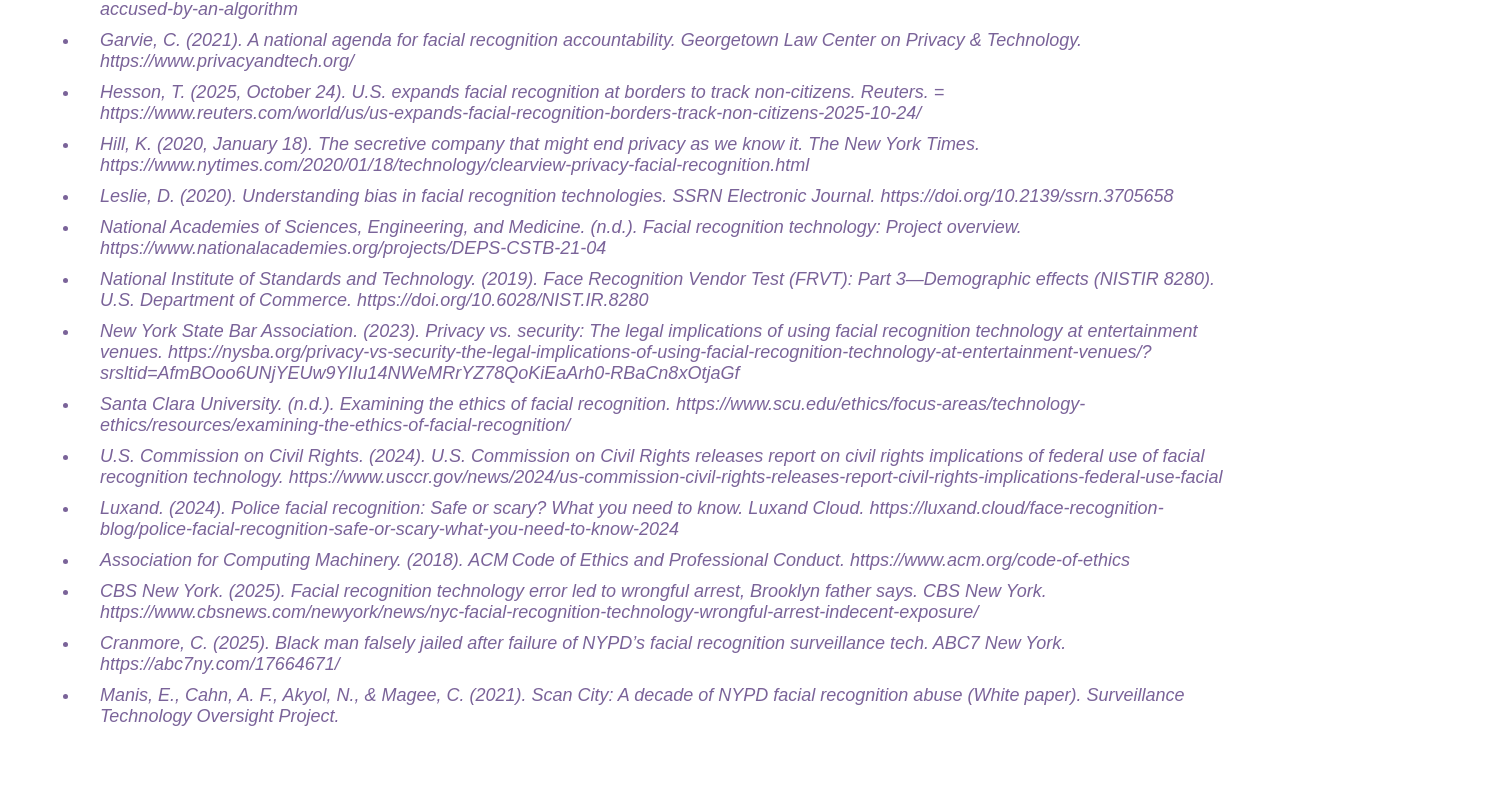
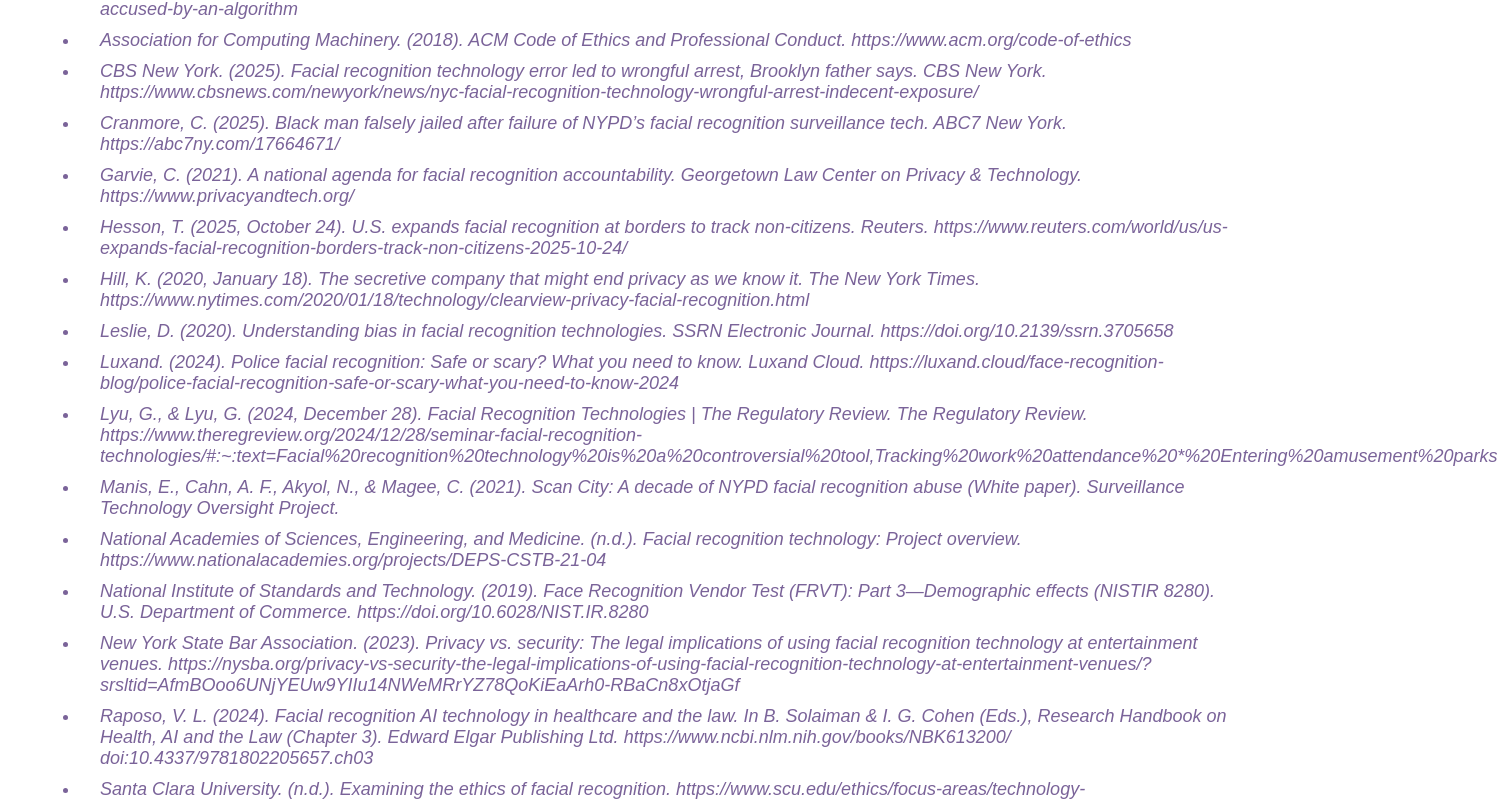
Before and after one commit to ameena-nia/SENG-601-Group5-Project, a React (Vite) app: page /sources in a window 1280 px wide. Shown: the part 247-1048 px from the top of the page, 1498 px wide, since content can reach past the window. Before the commit the page ends 1012 px from the top, so only its background shows below. Built offline with nearby package versions, Linux system fonts and the light colour scheme; a web font is replaced by a local one.

Commit message:
Finalized citations

```diff
--- a/src/Pages/Sources.jsx
+++ b/src/Pages/Sources.jsx
@@ -7,47 +7,41 @@ export default function Sources (){
             <h1>SOURCES</h1>
             <div id="sources-list">
                 <ul>
-                    <li>American Civil Liberties Union. (2020, June 24). Wrongfully accused by an algorithm.
-                        https://www.aclu.org/news/privacy-technology/wrongfully-accused-by-an-algorithm</li>
-                    <li>Garvie, C. (2021). A national agenda for facial recognition accountability. Georgetown Law Center on Privacy & Technology.
-                         https://www.privacyandtech.org/</li>
-                    <li>Hesson, T. (2025, October 24). U.S. expands facial recognition at borders to track non-citizens. Reuters.
-          =              https://www.reuters.com/world/us/us-expands-facial-recognition-borders-track-non-citizens-2025-10-24/</li>
+                    <li>American Civil Liberties Union. (2020, June 24). Wrongfully accused by an algorithm. https://www.aclu.org/news/privacy-technology/wrongfully-accused-by-an-algorithm</li>
 
-                    <li>Hill, K. (2020, January 18). The secretive company that might end privacy as we know it. The New York Times.
-                        https://www.nytimes.com/2020/01/18/technology/clearview-privacy-facial-recognition.html</li>
+                    <li>Association for Computing Machinery. (2018). ACM Code of Ethics and Professional Conduct. https://www.acm.org/code-of-ethics</li>
 
-                    <li>Leslie, D. (2020). Understanding bias in facial recognition technologies. SSRN Electronic Journal.
-                        https://doi.org/10.2139/ssrn.3705658</li>
+                    <li>CBS New York. (2025). Facial recognition technology error led to wrongful arrest, Brooklyn father says. CBS New York. https://www.cbsnews.com/newyork/news/nyc-facial-recognition-technology-wrongful-arrest-indecent-exposure/</li>
 
-                    <li>National Academies of Sciences, Engineering, and Medicine. (n.d.). Facial recognition technology: Project overview.
-                        https://www.nationalacademies.org/projects/DEPS-CSTB-21-04</li>
+                    <li>Cranmore, C. (2025). Black man falsely jailed after failure of NYPD’s facial recognition surveillance tech. ABC7 New York. https://abc7ny.com/17664671/</li>
 
-                    <li>National Institute of Standards and Technology. (2019). Face Recognition Vendor Test (FRVT): Part 3—Demographic effects
-                        (NISTIR 8280). U.S. Department of Commerce. https://doi.org/10.6028/NIST.IR.8280</li>
+                    <li>Garvie, C. (2021). A national agenda for facial recognition accountability. Georgetown Law Center on Privacy & Technology. https://www.privacyandtech.org/</li>
 
-                    <li>New York State Bar Association. (2023). Privacy vs. security: The legal implications of using facial recognition technology at entertainment venues.
-                         https://nysba.org/privacy-vs-security-the-legal-implications-of-using-facial-recognition-technology-at-entertainment-venues/?srsltid=AfmBOoo6UNjYEUw9YIIu14NWeMRrYZ78QoKiEaArh0-RBaCn8xOtjaGf</li>
+                    <li>Hesson, T. (2025, October 24). U.S. expands facial recognition at borders to track non-citizens. Reuters. https://www.reuters.com/world/us/us-expands-facial-recognition-borders-track-non-citizens-2025-10-24/</li>
 
-                    <li>Santa Clara University. (n.d.). Examining the ethics of facial recognition.
-                        https://www.scu.edu/ethics/focus-areas/technology-ethics/resources/examining-the-ethics-of-facial-recognition/</li>
+                    <li>Hill, K. (2020, January 18). The secretive company that might end privacy as we know it. The New York Times. https://www.nytimes.com/2020/01/18/technology/clearview-privacy-facial-recognition.html</li>
 
-                    <li>U.S. Commission on Civil Rights. (2024). U.S. Commission on Civil Rights releases report on civil rights implications of federal use of facial recognition technology.
-                         https://www.usccr.gov/news/2024/us-commission-civil-rights-releases-report-civil-rights-implications-federal-use-facial</li>
+                    <li>Leslie, D. (2020). Understanding bias in facial recognition technologies. SSRN Electronic Journal. https://doi.org/10.2139/ssrn.3705658</li>
 
                     <li>Luxand. (2024). Police facial recognition: Safe or scary? What you need to know. Luxand Cloud. https://luxand.cloud/face-recognition-blog/police-facial-recognition-safe-or-scary-what-you-need-to-know-2024</li>
 
-                    <li>Association for Computing Machinery. (2018). ACM Code of Ethics and Professional Conduct. https://www.acm.org/code-of-ethics</li>
-
-                    <li>CBS New York. (2025). Facial recognition technology error led to wrongful arrest, Brooklyn father says. CBS New York. https://www.cbsnews.com/newyork/news/nyc-facial-recognition-technology-wrongful-arrest-indecent-exposure/</li>
-
-                    <li>Cranmore, C. (2025). Black man falsely jailed after failure of NYPD’s facial recognition surveillance tech. ABC7 New York. https://abc7ny.com/17664671/</li>
+                    <li>Lyu, G., & Lyu, G. (2024, December 28). Facial Recognition Technologies | The Regulatory Review. The Regulatory Review. https://www.theregreview.org/2024/12/28/seminar-facial-recognition-technologies/#:~:text=Facial%20recognition%20technology%20is%20a%20controversial%20tool,Tracking%20work%20attendance%20*%20Entering%20amusement%20parks</li>
 
                     <li>Manis, E., Cahn, A. F., Akyol, N., & Magee, C. (2021). Scan City: A decade of NYPD facial recognition abuse (White paper). Surveillance Technology Oversight Project.</li>
+
+                    <li>National Academies of Sciences, Engineering, and Medicine. (n.d.). Facial recognition technology: Project overview. https://www.nationalacademies.org/projects/DEPS-CSTB-21-04</li>
+
+                    <li>National Institute of Standards and Technology. (2019). Face Recognition Vendor Test (FRVT): Part 3—Demographic effects (NISTIR 8280). U.S. Department of Commerce. https://doi.org/10.6028/NIST.IR.8280</li>
+
+                    <li>New York State Bar Association. (2023). Privacy vs. security: The legal implications of using facial recognition technology at entertainment venues. https://nysba.org/privacy-vs-security-the-legal-implications-of-using-facial-recognition-technology-at-entertainment-venues/?srsltid=AfmBOoo6UNjYEUw9YIIu14NWeMRrYZ78QoKiEaArh0-RBaCn8xOtjaGf</li>
+
+                    <li>Raposo, V. L. (2024). Facial recognition AI technology in healthcare and the law. In B. Solaiman & I. G. Cohen (Eds.), Research Handbook on Health, AI and the Law (Chapter 3). Edward Elgar Publishing Ltd. https://www.ncbi.nlm.nih.gov/books/NBK613200/ doi:10.4337/9781802205657.ch03</li>
+
+                    <li>Santa Clara University. (n.d.). Examining the ethics of facial recognition. https://www.scu.edu/ethics/focus-areas/technology-ethics/resources/examining-the-ethics-of-facial-recognition/</li>
+
+                    <li>U.S. Commission on Civil Rights. (2024). U.S. Commission on Civil Rights releases report on civil rights implications of federal use of facial recognition technology. https://www.usccr.gov/news/2024/us-commission-civil-rights-releases-report-civil-rights-implications-federal-use-facial</li>
                 </ul>
             </div>
-
         </div>
-
     );
 }
```
Lines whose indentation alone changed are shown as unchanged.
